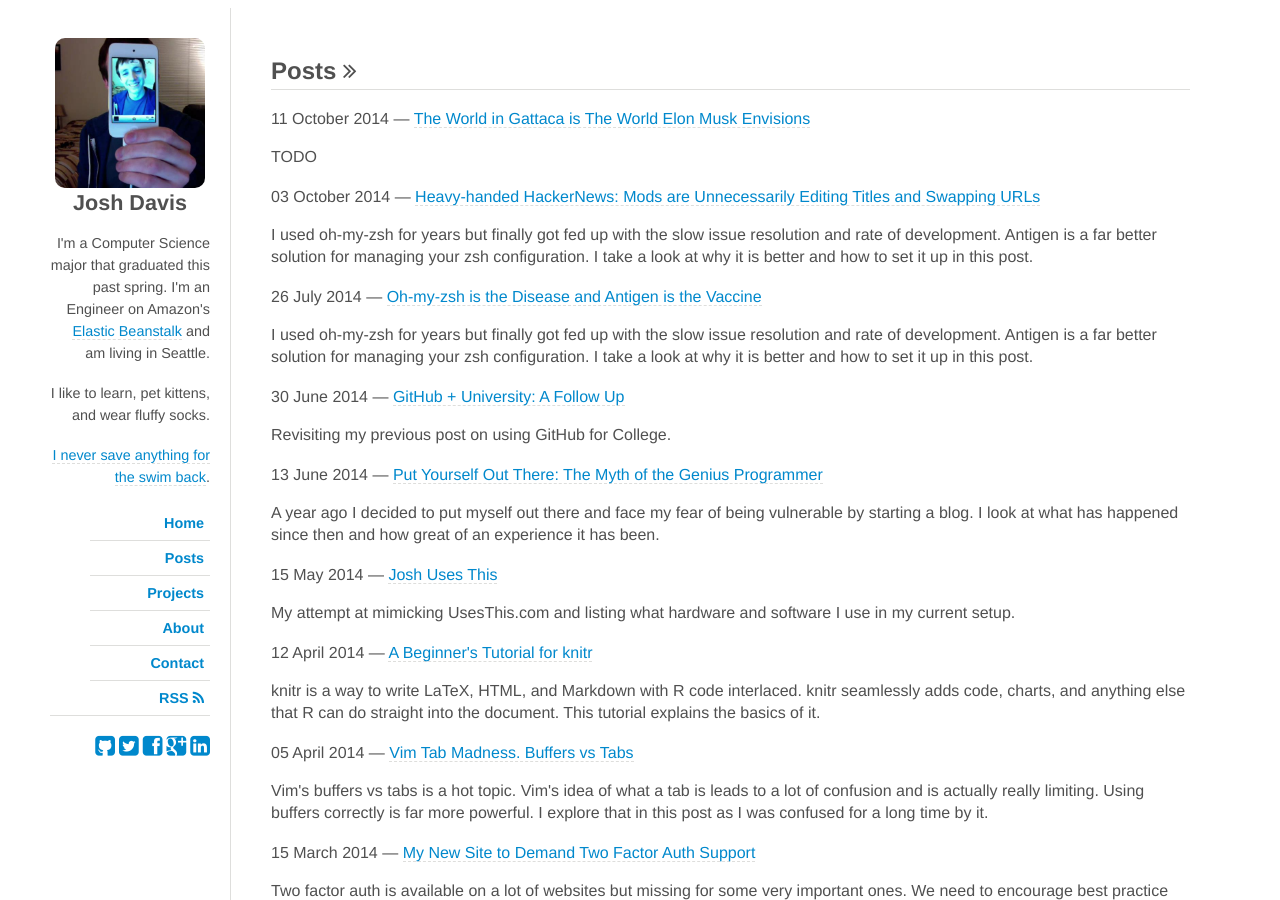
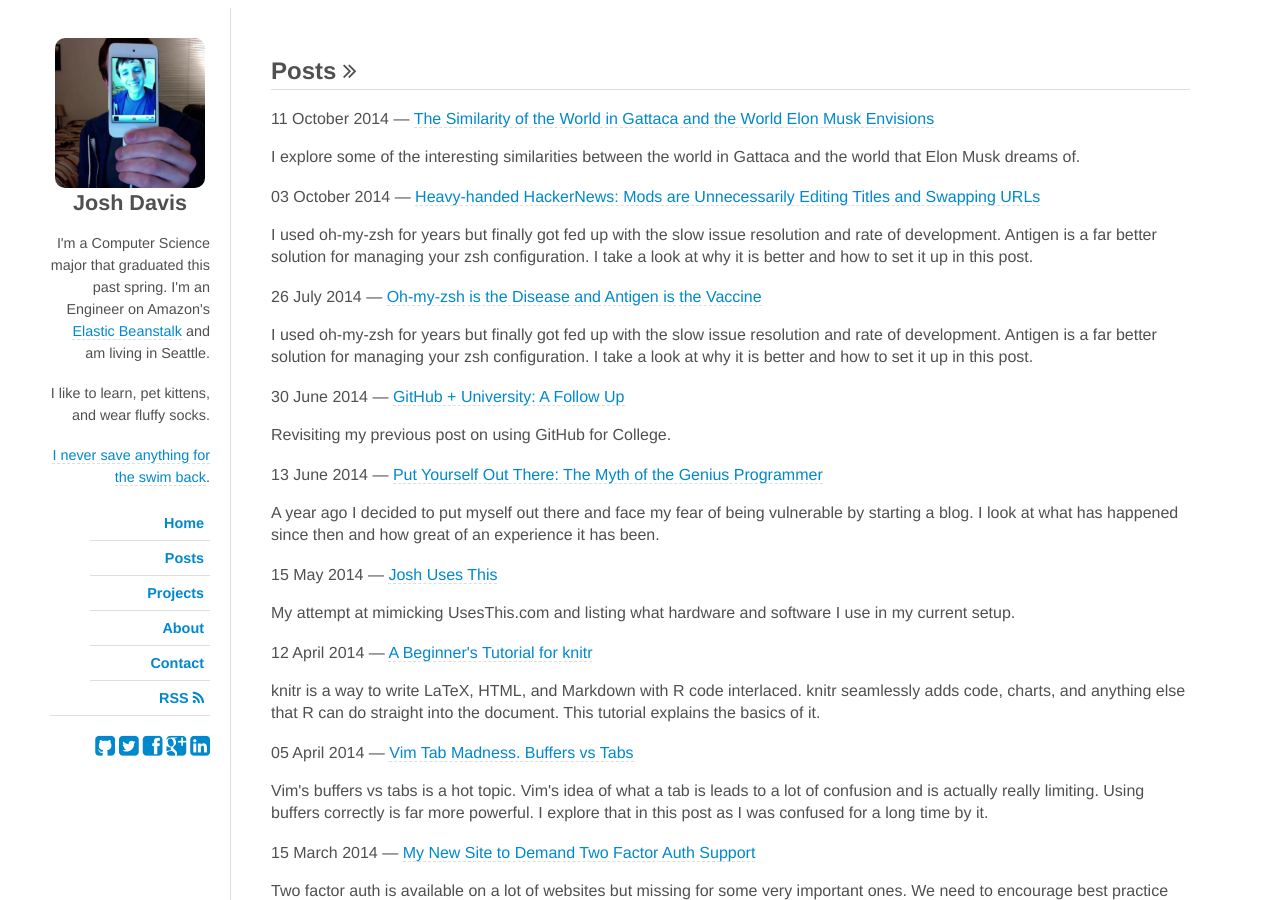
Before and after one commit to jdavis/jdavis.github.com, a Jekyll site: the page built from posts.html, in a window 1280 px wide and 900 px high. Built offline with Jekyll 4.4.1, drawn with Linux system fonts in a browser that asks for light colours; nearby versions of some CDN libraries; some web fonts are replaced.

Commit message:
Rename Elon + Gattaca post

```diff
--- a/_config.yml
+++ b/_config.yml
@@ -1,4 +1,3 @@
-safe: true
 pygments: true
 permalink: pretty
 markdown: kramdown
--- a/_posts/2014-10-11-the-world-of-gattaca-is-the-world-elon-musk-envisions.md
+++ b/_posts/2014-10-11-the-similarity-of-the-world-in-gattaca-and-the-world-elon-musk-envisions.md
@@ -1,9 +1,12 @@
 ---
 layout: post
 title:
-    The World in Gattaca is The World Elon Musk Envisions
+    The Similarity of the World in Gattaca and the World Elon Musk Envisions
 description:
-    TODO
+    I explore some of the interesting similarities between the world in Gattaca
+    and the world that Elon Musk dreams of.
+redirect_from:
+    - /2014/10/11/the-world-of-gattaca-is-the-world-elon-musk-envisions/
 css:
     - /lib/lightbox/css/lightbox.css
 js:
```
